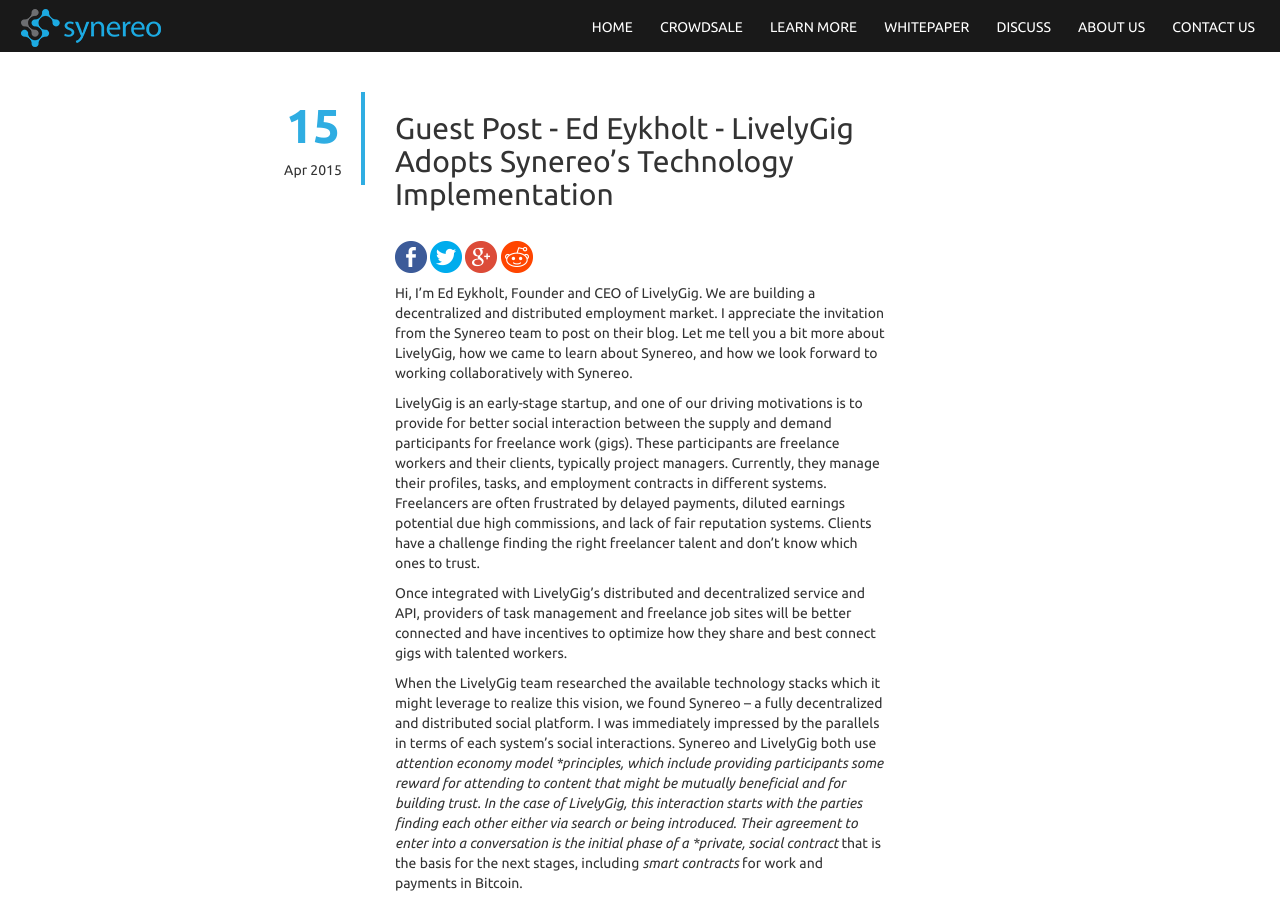
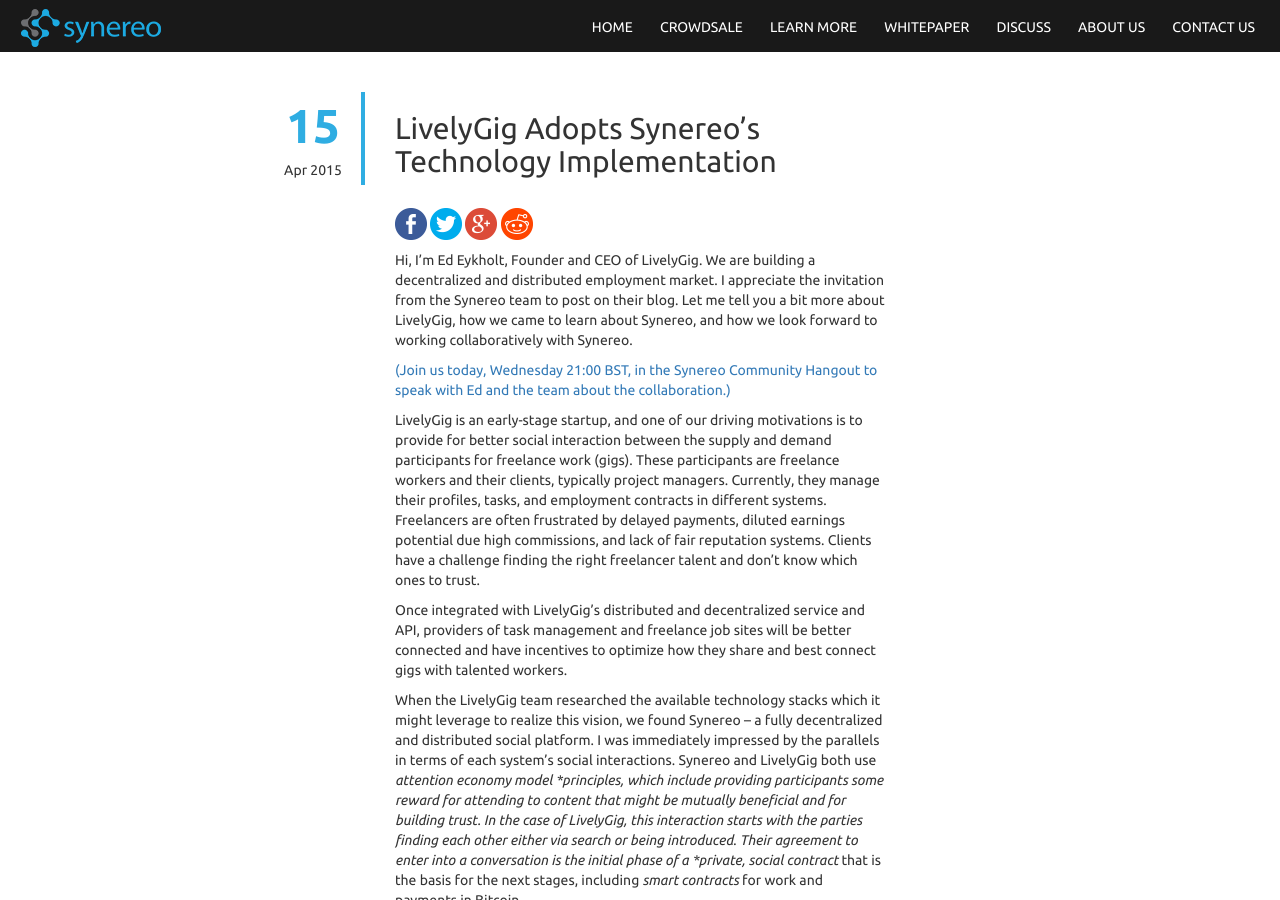
Before and after one commit to synereo/blog.synereo.com, a Jekyll site: the page built from _posts/2015-04-15-livelygig-synereo.markdown, in a window 1280 px wide and 900 px high. Built offline with Jekyll 4.4.1, drawn with Linux system fonts in a browser that asks for light colours; nearby versions of some CDN libraries; a script that is not in the unit is left out.

Commit message:
Updated title. Added hangout link.

```diff
--- a/_posts/2015-04-15-livelygig-synereo.markdown
+++ b/_posts/2015-04-15-livelygig-synereo.markdown
@@ -2,7 +2,7 @@
 layout: post
 status: publish
 published: true
-title: Guest Post - Ed Eykholt - LivelyGig Adopts Synereo’s Technology Implementation
+title: LivelyGig Adopts Synereo’s Technology Implementation
 date: '2015-04-15 16:00:00 +0200'
 ---
 
@@ -11,6 +11,9 @@
 invitation from the Synereo team to post on their blog. Let me tell
 you a bit more about LivelyGig, how we came to learn about Synereo,
 and how we look forward to working collaboratively with Synereo.
+
+[(Join us today, Wednesday 21:00 BST, in the Synereo Community Hangout to speak with Ed and
+the team about the collaboration.)](https://plus.google.com/u/0/b/109002904706315055045/events/c9oi6biisaghei9dt950p0imfsg)
 
 LivelyGig is an early-stage startup, and one of our driving
 motivations is to provide for better social interaction between the
```
